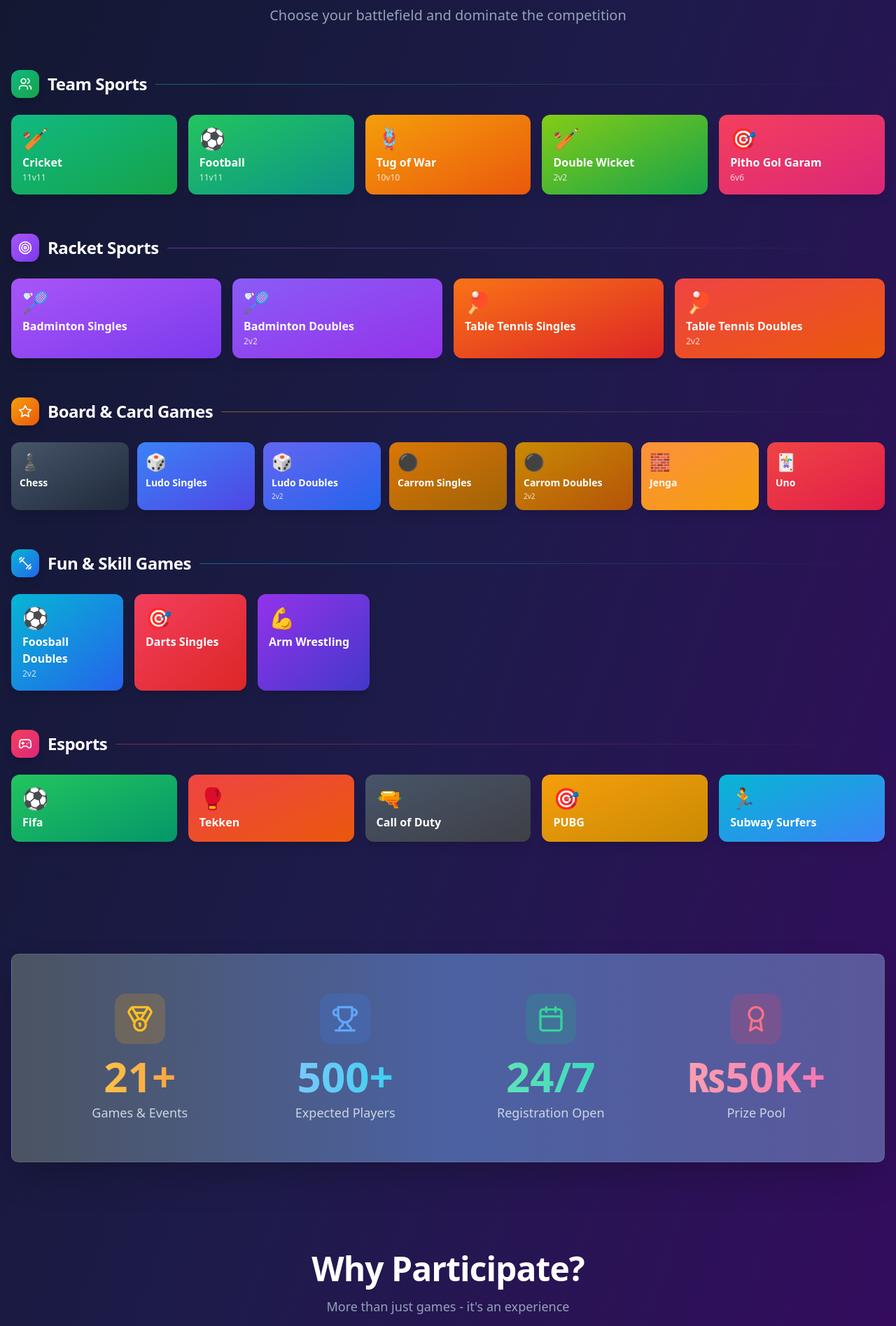
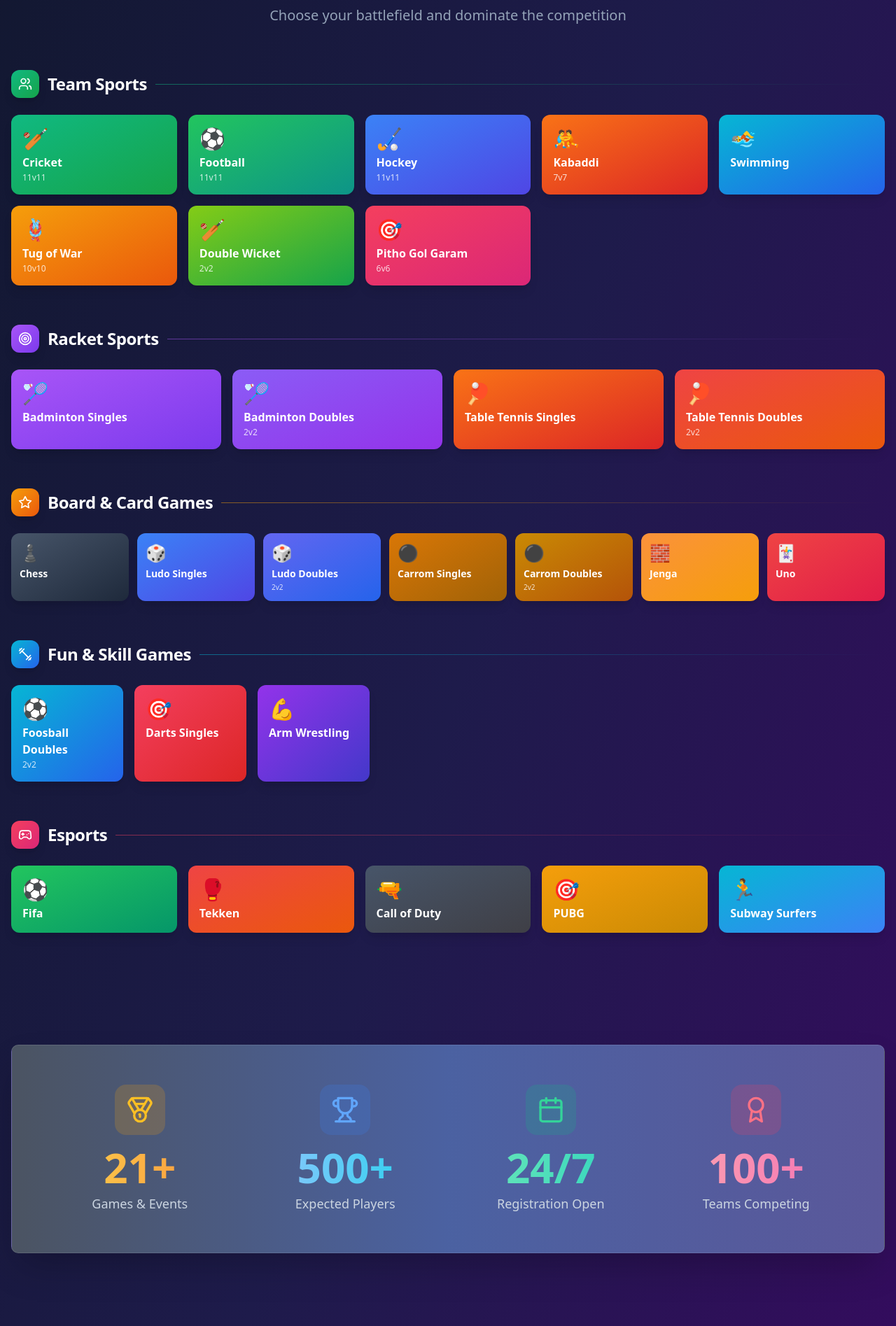
Before and after one commit to fawadmughal-ds/Mini-olympics, a Next.js app: page / in a window 1280 px wide. Shown: the part 902-2797 px from the top of the page at 70% size. Built offline with nearby package versions, Linux system fonts and the light colour scheme.

Commit message:
Add Hockey, Kabaddi, Swimming and replace Prize Pool with Teams Competing
- Added Hockey, Kabaddi, Swimming to Team Sports section
- Replaced Prize Pool stat with Teams Competing

```diff
--- a/app/page.tsx
+++ b/app/page.tsx
@@ -10,6 +10,9 @@ export default function Home() {
   const teamSports = [
     { name: 'Cricket', icon: '🏏', color: 'from-emerald-500 to-green-600', players: '11v11' },
     { name: 'Football', icon: '⚽', color: 'from-green-500 to-teal-600', players: '11v11' },
+    { name: 'Hockey', icon: '🏑', color: 'from-blue-500 to-indigo-600', players: '11v11' },
+    { name: 'Kabaddi', icon: '🤼', color: 'from-orange-500 to-red-600', players: '7v7' },
+    { name: 'Swimming', icon: '🏊', color: 'from-cyan-500 to-blue-600' },
     { name: 'Tug of War', icon: '🪢', color: 'from-amber-500 to-orange-600', players: '10v10' },
     { name: 'Double Wicket', icon: '🏏', color: 'from-lime-500 to-green-600', players: '2v2' },
     { name: 'Pitho Gol Garam', icon: '🎯', color: 'from-rose-500 to-pink-600', players: '6v6' },
@@ -238,8 +241,8 @@ export default function Home() {
                 <div className="inline-flex p-4 bg-rose-500/20 rounded-2xl mb-4 group-hover:scale-110 transition-transform duration-300">
                   <Award className="h-8 w-8 sm:h-10 sm:w-10 text-rose-400" />
                 </div>
-                <div className="text-3xl sm:text-6xl font-black mb-2 bg-gradient-to-r from-rose-300 to-pink-400 bg-clip-text text-transparent">₨50K+</div>
-                <div className="text-sm sm:text-lg text-slate-300">Prize Pool</div>
+                <div className="text-3xl sm:text-6xl font-black mb-2 bg-gradient-to-r from-rose-300 to-pink-400 bg-clip-text text-transparent">100+</div>
+                <div className="text-sm sm:text-lg text-slate-300">Teams Competing</div>
               </div>
             </div>
           </CardContent>
```
